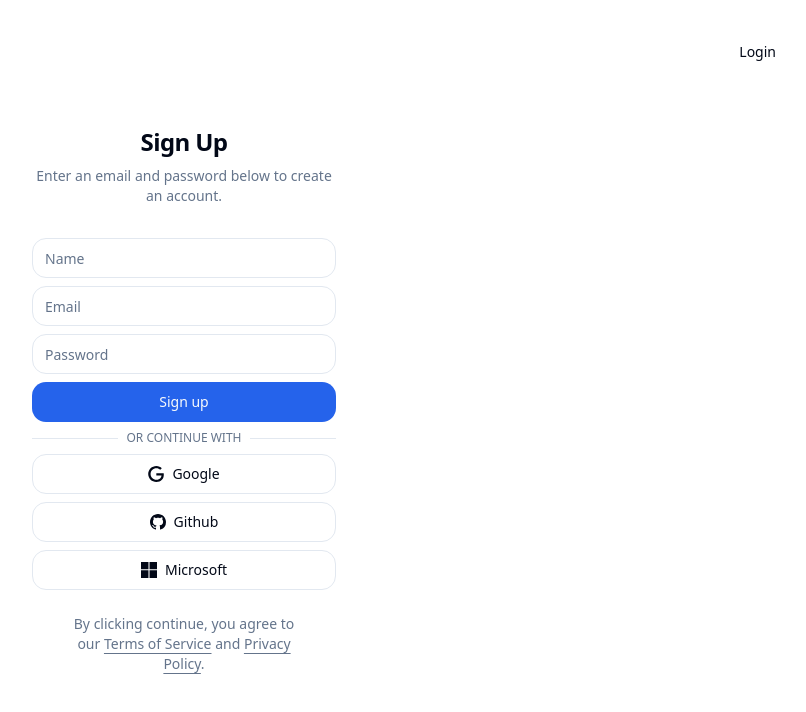
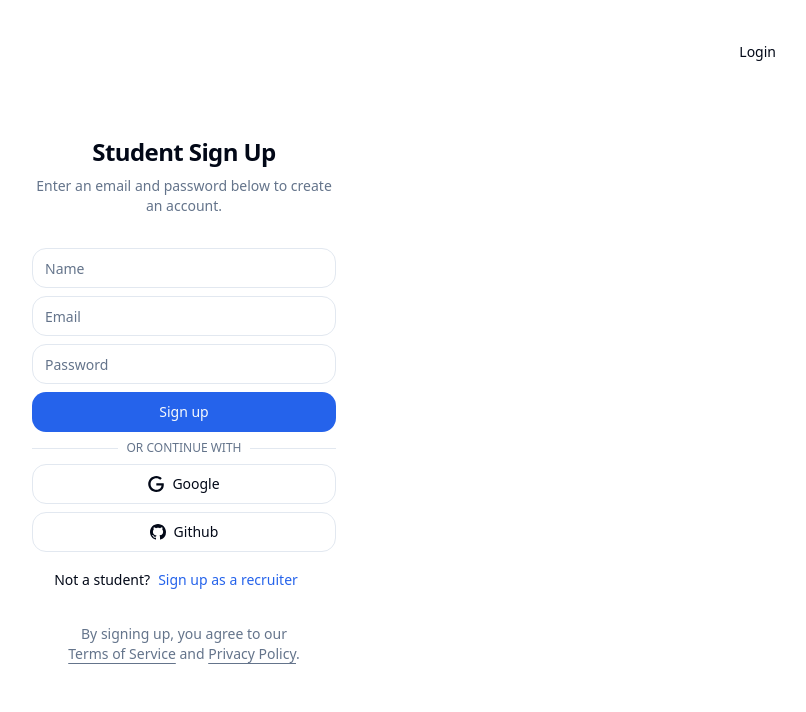
Before and after one commit to Recruit-R/RecruitR, a Next.js app: page /auth/signup in a window 1280 px wide. Shown: the top 712 px of the page, without its empty margins (456-1262 px from the left). Built offline with nearby package versions, Linux system fonts and the light colour scheme; no server answers.

Commit message:
recruit/student aut pages split

```diff
--- a/app/auth/components/user-auth-form.tsx
+++ b/app/auth/components/user-auth-form.tsx
@@ -11,6 +11,8 @@ import { cn } from "@/lib/utils";
 import { zodResolver } from "@hookform/resolvers/zod";
 import { useForm } from "react-hook-form";
 // import microsoft icon
+import Link from "next/link";
+import { useState } from "react";
 import { BsGithub, BsMicrosoft } from "react-icons/bs";
 
 interface UserAuthFormProps extends React.HTMLAttributes<HTMLDivElement> {
@@ -18,6 +20,8 @@ interface UserAuthFormProps extends React.HTMLAttributes<HTMLDivElement> {
 }
 
 export function UserAuthForm({ className, signup, ...props }: UserAuthFormProps) {
+    const [recruitLogin, setRecruitLogin] = useState<boolean>(false);
+    const auth = useAuth();
     const formSchema = z.object({
         name: z.string(),
         email: z.string().email(),
@@ -83,9 +87,6 @@ export function UserAuthForm({ className, signup, ...props }: UserAuthFormProps)
         )
     }
 
-
-    const auth = useAuth();
-
     function onSubmit(values: z.infer<typeof formSchema>) {
         // verify auth is available
         if (auth === null) {
@@ -101,8 +102,23 @@ export function UserAuthForm({ className, signup, ...props }: UserAuthFormProps)
     }
 
     return (
+        <>
+            <div className="flex flex-col space-y-2 text-center">
+                <h1 className="text-2xl font-semibold tracking-tight">
+                    {recruitLogin ? "Recruiter" : "Student"} Sign {signup ? "Up" : "In"}
+                </h1>
+                {
+                    !recruitLogin && (
+                        <p className="text-sm text-muted-foreground">
+                            Enter an email and password below to {signup ? "create an account" : "login"}.
+                        </p>
+                    )
+                }
+            </div>
             <div className='grid gap-2' {...props}>
 
+                {!recruitLogin && (
+                    <>
                         <Form {...form}>
                             <form onSubmit={form.handleSubmit(onSubmit)}>
                                 <div className="grid gap-1">
@@ -139,10 +155,31 @@ export function UserAuthForm({ className, signup, ...props }: UserAuthFormProps)
                                 </span>
                             </div>
                         </div>
+                    </>
+                )}
 
+
+
+                {recruitLogin ? (
+                    <OAuthButton authType={auth!.loginMicrosoft} authTitle="Microsoft" Logo={BsMicrosoft} />
+                ) : (
+                    <>
                         <OAuthButton authType={auth!.loginGoogle} authTitle="Google" Logo={Icons.google} />
                         <OAuthButton authType={auth!.loginGithub} authTitle="Github" Logo={BsGithub} />
-            <OAuthButton authType={auth!.loginMicrosoft} authTitle="Microsoft" Logo={BsMicrosoft} />
+                    </>
+                )}
+
+                <div className="flex flex-row justify-center items-center">
+                    <span className="text-sm -mr-2">
+                        Not a {recruitLogin ? "recruiter" : "student"}?
+                    </span>
+                    <Button asChild variant={"link"} onClick={() => setRecruitLogin(!recruitLogin)}>
+                        <Link href="#">Sign {signup ? "up" : "in"} as a {recruitLogin ? "student" : "recruiter"}</Link>
+                    </Button>
                 </div>
+            </div >
+        </>
+
+
     )
 }
--- a/app/auth/login/page.tsx
+++ b/app/auth/login/page.tsx
@@ -4,7 +4,7 @@ import Link from "next/link";
 import { buttonVariants } from "@/components/ui/button";
 import { cn } from "@/lib/utils";
 import { UserAuthForm } from "../components/user-auth-form";
-import {Button} from "@/components/ui/button";
+import { Button } from "@/components/ui/button";
 export const metadata: Metadata = {
     title: "Authentication",
     description: "Authentication forms built using the components.",
@@ -25,14 +25,6 @@ export default async function LoginPage() {
                 </Link>
                 <div className="lg:p-8 w-full flex align-center">
                     <div className="m-auto flex md:w-1/4 flex-col justify-center space-y-6">
-                        <div className="flex flex-col space-y-2 text-center">
-                            <h1 className="text-2xl font-semibold tracking-tight">
-                                Login
-                            </h1>
-                            <p className="text-sm text-muted-foreground">
-                                Enter your email and password below to login
-                            </p>
-                        </div>
                         <UserAuthForm signup={false} />
                         <div className="flex flex-col">
                             <Button asChild variant={"link"}>
--- a/app/auth/signup/page.tsx
+++ b/app/auth/signup/page.tsx
@@ -25,17 +25,9 @@ export default async function SignUpPage() {
                 </Link>
                 <div className="p-8 lg:p-8 w-full flex align-center">
                     <div className="m-auto flex md:w-1/4 flex-col justify-center space-y-6">
-                        <div className="flex flex-col space-y-2 text-center">
-                            <h1 className="text-2xl font-semibold tracking-tight">
-                                Sign Up
-                            </h1>
-                            <p className="text-sm text-muted-foreground">
-                                Enter an email and password below to create an account.
-                            </p>
-                        </div>
                         <UserAuthForm signup={true} />
                         <p className="px-8 text-center text-sm text-muted-foreground">
-                            By clicking continue, you agree to our{" "}
+                            By signing up, you agree to our{" "}
                             <Link
                                 href="/terms"
                                 className="underline underline-offset-4 hover:text-primary"
```
Lines whose indentation alone changed are shown as unchanged.
